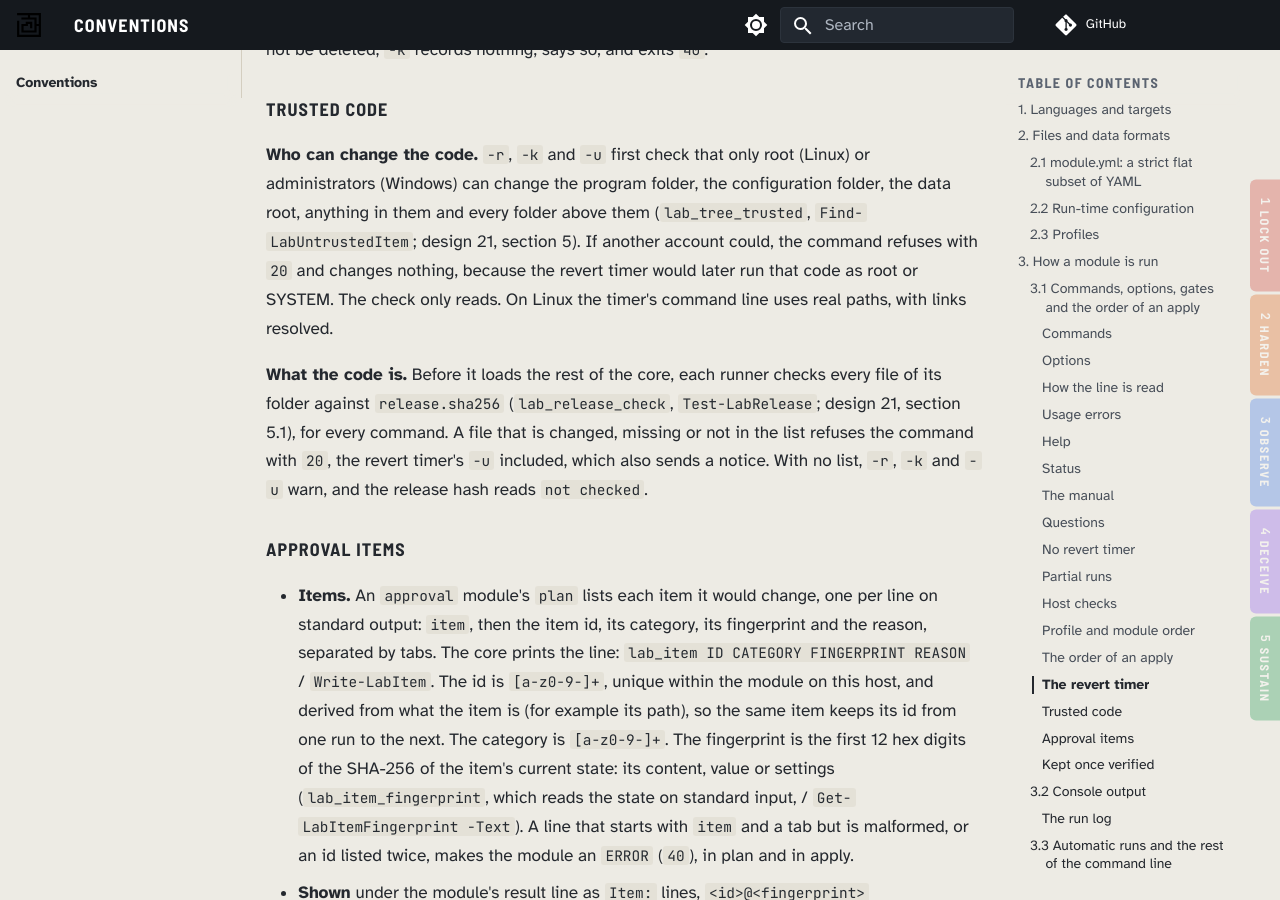
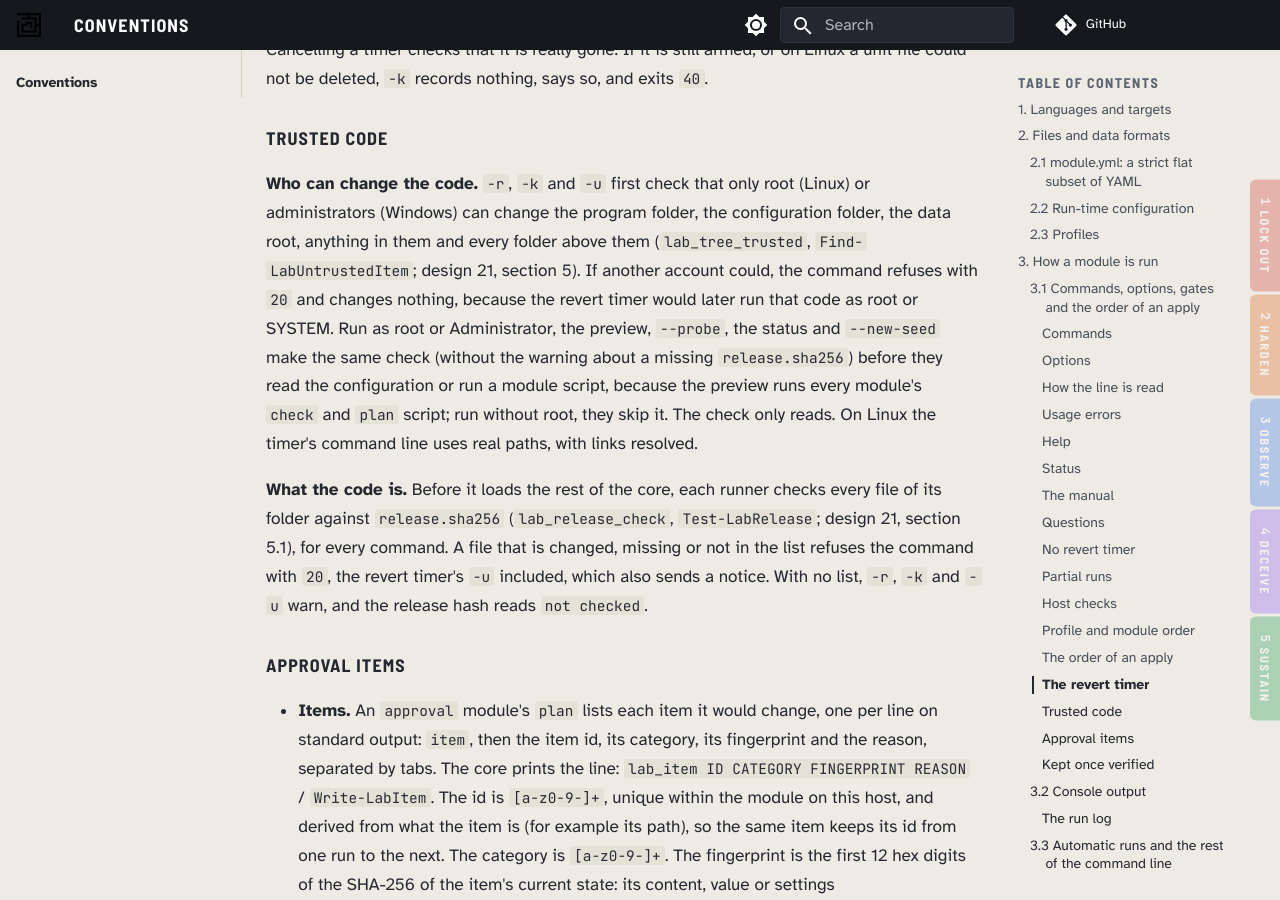
Before and after one commit to dotnetdork/Labyrinth, an MkDocs documentation site: the page built from docs/Conventions.md, in a window 1280 px wide and 900 px high, scrolled down 23078 px. Built offline with MkDocs 1.6.1 and Material for MkDocs 9.7.7, drawn with Linux system fonts in a browser that asks for light colours; comment, search, counter and statistics services are not loaded; some of the changed text lies outside the part shown.

Commit message:
Check folder ownership before every action that runs as root
Preview, --probe, the status and --new-seed now refuse with 20 when run
as root (or an administrator) from folders another account can change,
before they read the configuration or run a module script. Not as root
they run as before. The check is split out of gate_trusted /
Assert-LabTrustedTree so these actions skip the missing-release warning,
which belongs to -r, -k and -u.

Closes #185

```diff
--- a/docs/Conventions.md
+++ b/docs/Conventions.md
@@ -200,7 +200,7 @@ A value option that the action does not use, such as `--profile` with `--probe`,
 4. The first phase, in order, that has not run, or whose latest run was undone: preview it (`laby PHASE`).
 5. Otherwise: `laby --probe`.
 
-Commands on the `Next:` line carry the line's `--root` and `--config`, so they can be pasted. The status only reads: no lock, no log, no run ID, nothing created. Like `--history`, it needs root or Administrator; without, it prints the main help's usage lines and how to run it as root (or from an elevated session). It always exits `0`, even on a host with no configuration. The queue count joins it when the queue is built (section 3.3).
+Commands on the `Next:` line carry the line's `--root` and `--config`, so they can be pasted. The status only reads: no lock, no log, no run ID, nothing created. Like `--history`, it needs root or Administrator; without, it prints the main help's usage lines and how to run it as root (or from an elevated session). It always exits `0`, even on a host with no configuration, except that as root or Administrator it refuses with `20` when another account can change Labyrinth's folders (Trusted code, below). The queue count joins it when the queue is built (section 3.3).
 
 #### The manual
 
@@ -303,7 +303,7 @@ Cancelling a timer checks that it is really gone. If it is still armed, or on Li
 
 #### Trusted code
 
-**Who can change the code.** `-r`, `-k` and `-u` first check that only root (Linux) or administrators (Windows) can change the program folder, the configuration folder, the data root, anything in them and every folder above them (`lab_tree_trusted`, `Find-LabUntrustedItem`; design 21, section 5). If another account could, the command refuses with `20` and changes nothing, because the revert timer would later run that code as root or SYSTEM. The check only reads. On Linux the timer's command line uses real paths, with links resolved.
+**Who can change the code.** `-r`, `-k` and `-u` first check that only root (Linux) or administrators (Windows) can change the program folder, the configuration folder, the data root, anything in them and every folder above them (`lab_tree_trusted`, `Find-LabUntrustedItem`; design 21, section 5). If another account could, the command refuses with `20` and changes nothing, because the revert timer would later run that code as root or SYSTEM. Run as root or Administrator, the preview, `--probe`, the status and `--new-seed` make the same check (without the warning about a missing `release.sha256`) before they read the configuration or run a module script, because the preview runs every module's `check` and `plan` script; run without root, they skip it. The check only reads. On Linux the timer's command line uses real paths, with links resolved.
 
 **What the code is.** Before it loads the rest of the core, each runner checks every file of its folder against `release.sha256` (`lab_release_check`, `Test-LabRelease`; design 21, section 5.1), for every command. A file that is changed, missing or not in the list refuses the command with `20`, the revert timer's `-u` included, which also sends a notice. With no list, `-r`, `-k` and `-u` warn, and the release hash reads `not checked`.
 
```
Also changed, not shown: docs/design/21-Cleanup-and-Tool-Integrity.md (+1 -1 lines), docs/manual/labyrinth.md (+4 -4 lines), 4 other files.
